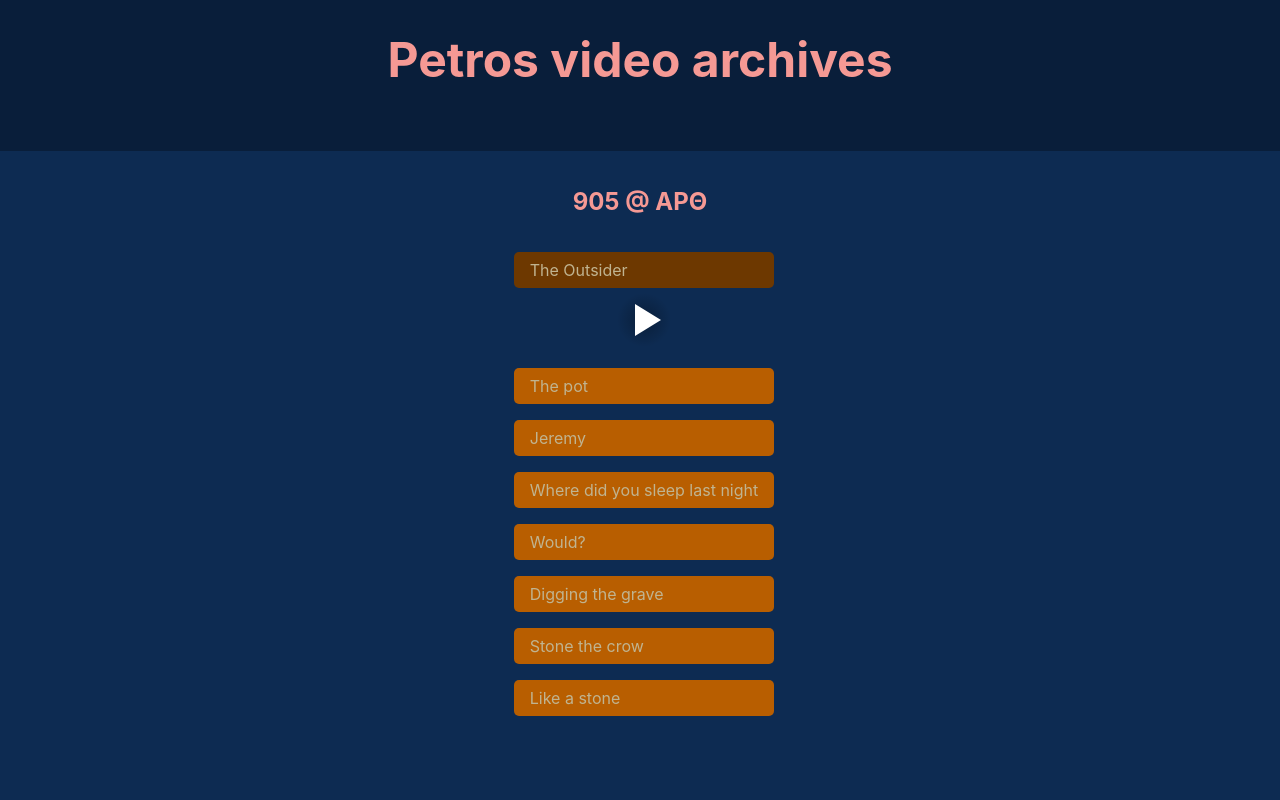
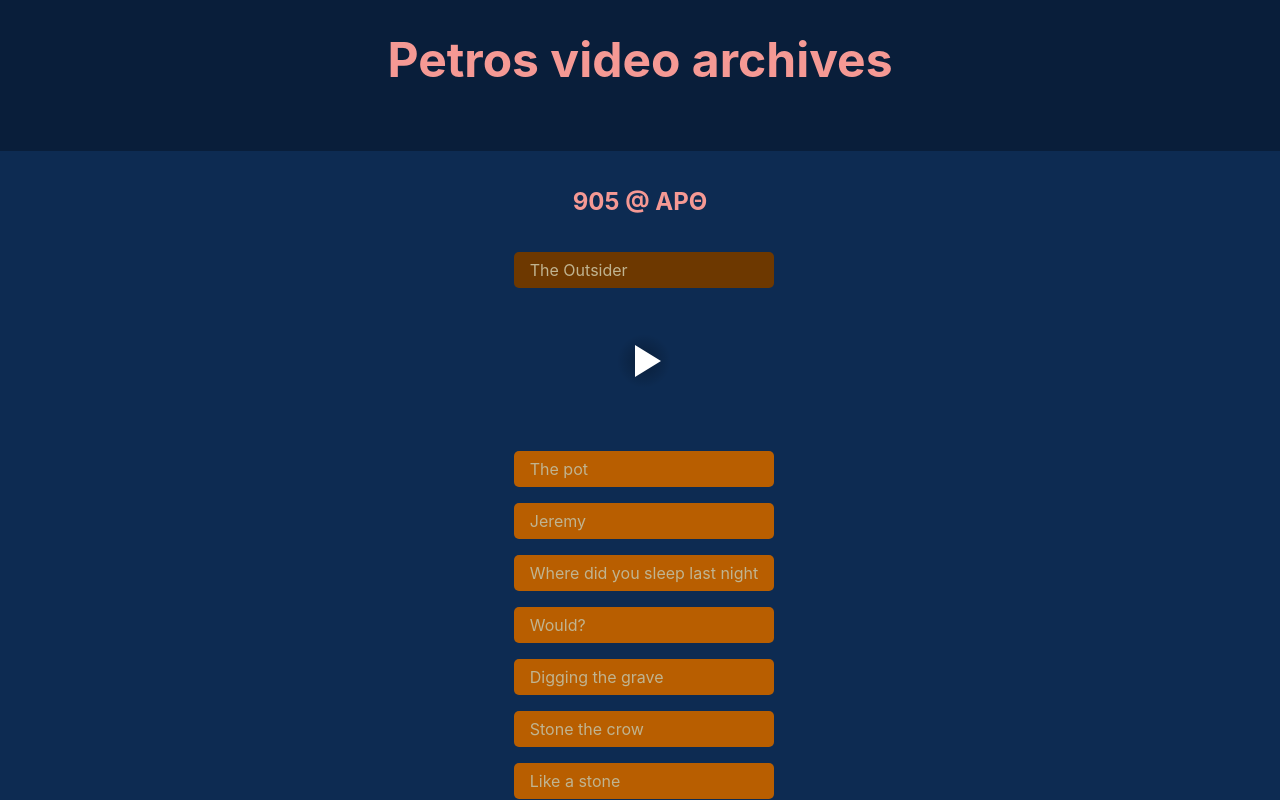
Before and after one commit to Peteropon/video-archive, a Next.js app: page /bands/905apth in a window 1280 px wide. Both pictures are taken after a click on the element "The Outsider". Shown: the top 800 px of the page. Built offline with nearby package versions, Linux system fonts and the light colour scheme; no server answers.

Commit message:
Fixed video aspect ratio.

```diff
--- a/components/player.js
+++ b/components/player.js
@@ -1,13 +1,15 @@
 import ReactPlayer from "react-player/youtube";
+import styles from "./videoAccordion.module.css";
 
 export const Player = ({ url }) => {
   return (
     <ReactPlayer
+      className={styles.player}
       light={true}
       controls={true}
       url={url}
       width="100%"
       height="100%"
-    ></ReactPlayer>
+    />
   );
 };
--- a/components/videoAccordion.js
+++ b/components/videoAccordion.js
@@ -19,12 +19,13 @@ const Accordion = ({ title, url, expanded, setExpanded }) => {
       <AnimatePresence initial={false}>
         {isOpen && (
           <motion.div
+            className={styles.playerWrapper}
             key="content"
             initial="collapsed"
             animate="open"
             exit="collapsed"
             variants={{
-              open: { opacity: 1, height: "auto" },
+              open: { opacity: 1, height: "100%" },
               collapsed: { opacity: 0, height: 0 },
             }}
             transition={{ duration: 0.8, ease: [0.04, 0.62, 0.23, 0.98] }}
--- a/components/videoAccordion.module.css
+++ b/components/videoAccordion.module.css
@@ -4,3 +4,13 @@
   border-radius: 5px;
   min-width: 50%;
 }
+
+.playerWrapper {
+  padding-top: 56.25%;
+  position: relative;
+}
+
+.player {
+  position: absolute;
+  top: 0;
+}
```
